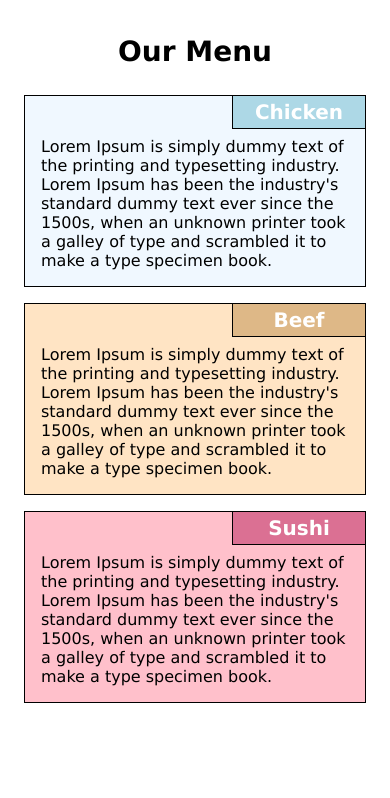
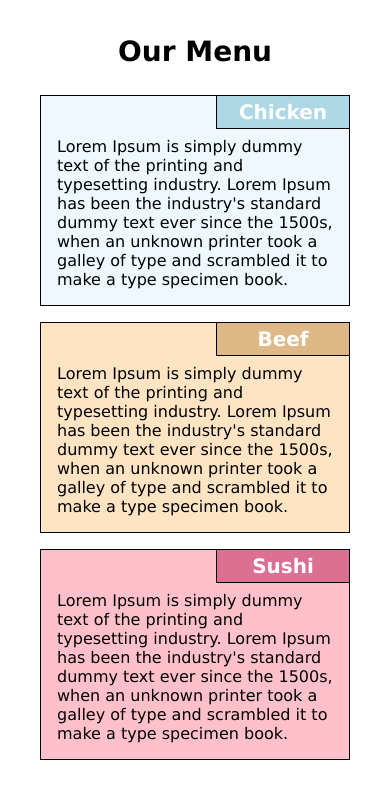
Before and after one commit to MinhTuLeHoang/MinhTuLeHoang.github.io, a plain HTML site: page pratice/css-module/index.html in a window 390 px wide. Drawn offline with Linux system fonts and the light colour scheme.

Commit message:
chore: update padding

```diff
--- a/pratice/css-module/css/index.css
+++ b/pratice/css-module/css/index.css
@@ -94,4 +94,8 @@ h2 {
 	.tabContainer {
 		width: 100%;
 	}
+
+	body {
+		margin: 1em 2em;
+	}
 }
```
